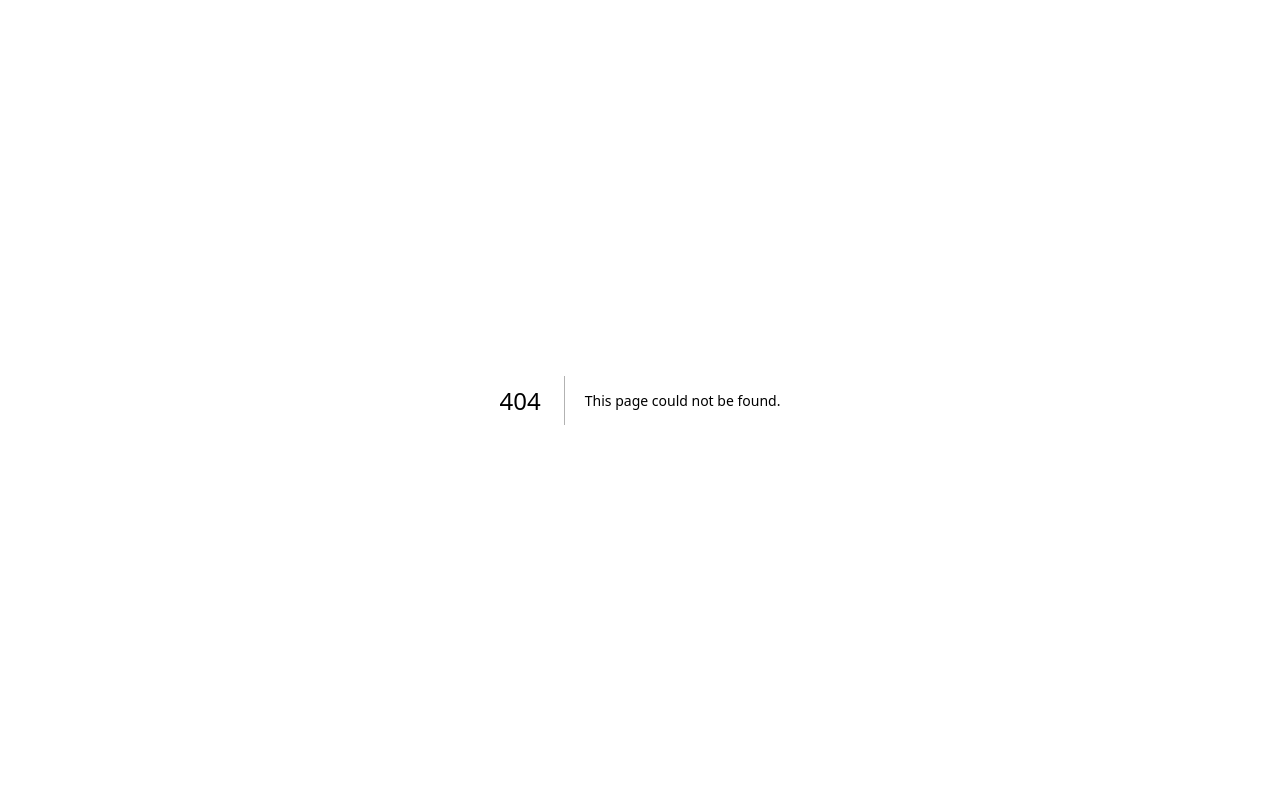
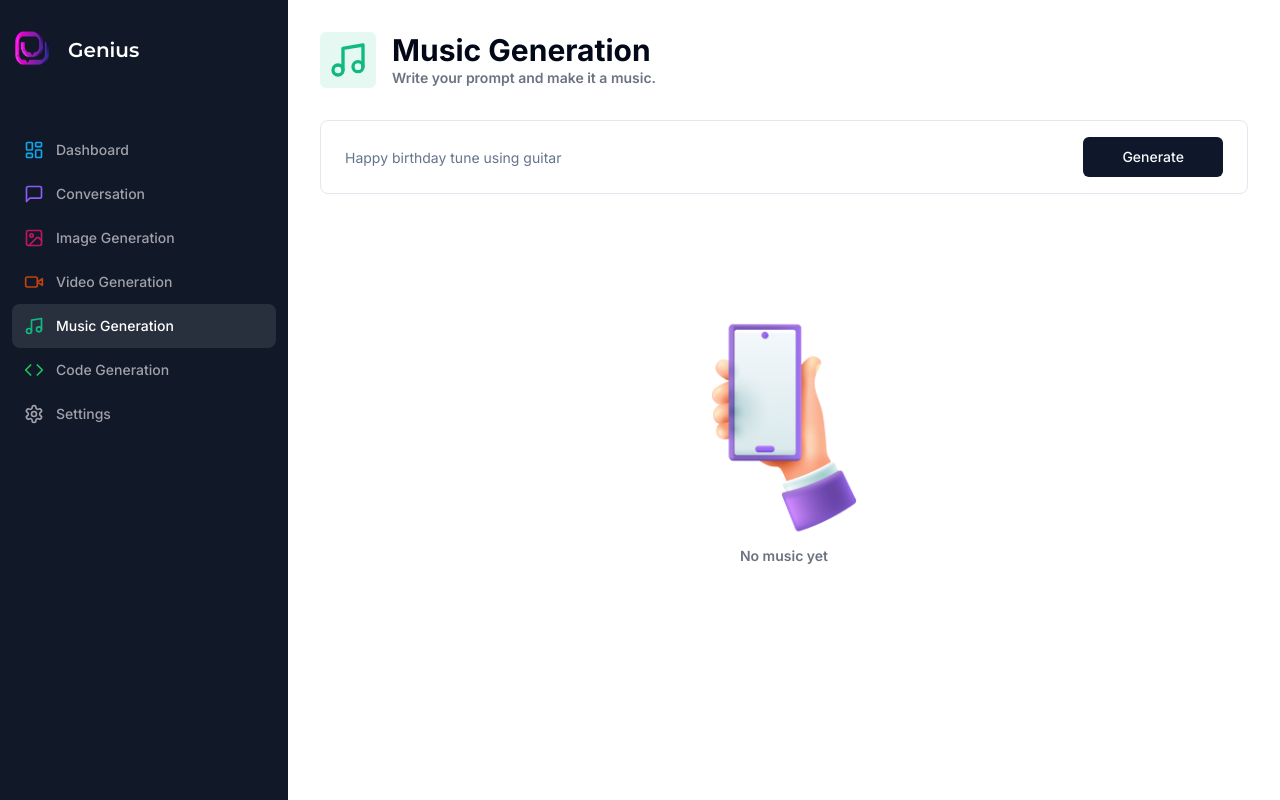
Before and after one commit to Amit-Shaw7/saas-ai, a Next.js app: page /music in a window 1280 px wide. Before the commit this address had no page. Built offline with nearby package versions, Linux system fonts and the light colour scheme.

Commit message:
music generation completed testing leftbecause it is taking time

```diff
--- a/app/(dashboard)/(routes)/image/page.tsx
+++ b/app/(dashboard)/(routes)/image/page.tsx
@@ -45,8 +45,7 @@
             const response = await axios.post("/api/image", values);
             const urls = response.data.map((image: { url: string }) => image.url);
             setImages(urls);
-            console.log(values);
-
+            form.reset();
         } catch (error) {
             console.log(error);
             // Todo - Open Upgrade modal
@@ -201,7 +200,7 @@
                                             className="w-full"
                                             onClick={() => window.open(image)}
                                         >
-                                            <Download className="h-4 w-4 mr-2"/>
+                                            <Download className="h-4 w-4 mr-2" />
                                             Downlaod
                                         </Button>
                                     </CardFooter>
--- /dev/null
+++ b/app/(dashboard)/(routes)/music/constants.ts
@@ -0,0 +1,7 @@
+import * as z from "zod";
+
+export const formSchema = z.object({
+    prompt: z.string().min(1 , {
+        message : "Prompt required to generate image"
+    })
+});
--- /dev/null
+++ b/app/(dashboard)/(routes)/music/page.tsx
@@ -0,0 +1,119 @@
+"use client";
+import axios from "axios";
+import { Music } from "lucide-react";
+import { useForm } from "react-hook-form";
+import * as z from "zod";
+import { zodResolver } from "@hookform/resolvers/zod";
+import { useRouter } from "next/navigation";
+
+import Heading from "@/components/heading";
+
+import { formSchema } from "./constants";
+import { Form, FormControl, FormField, FormItem } from "@/components/ui/form";
+import { Input } from "@/components/ui/input";
+import { Button } from "@/components/ui/button";
+import { Empty } from "@/components/empty";
+import Loader from "@/components/loader";
+import { useState } from "react";
+
+const MusicPage = () => {
+    const router = useRouter();
+    const form = useForm<z.infer<typeof formSchema>>({
+        resolver: zodResolver(formSchema),
+        defaultValues: {
+            prompt: "",
+        }
+    });
+
+    const isLoading = form.formState.isSubmitting;
+
+    const [music, setMusic] = useState<string>();
+
+    const onSubmit = async (values: z.infer<typeof formSchema>) => {
+        console.log(values);
+        try {
+            setMusic(undefined);
+            const response = await axios.post("/api/music", values);
+            setMusic(response.data);
+            form.reset();
+        } catch (error) {
+            console.log(error);
+            // Todo - Open Upgrade modal
+        } finally {
+            router.refresh();
+        }
+    }
+
+    return (
+        <div>
+            <Heading
+                title="Music Generation"
+                description="Write your prompt and make it a music."
+                icon={Music}
+                bgColor="bg-emerald-500/10"
+                iconColor="text-emerald-500"
+            />
+
+            <div className="px-4 lg:px-8">
+                <div>
+                    <Form {...form}>
+                        <form
+                            onSubmit={form.handleSubmit(onSubmit)}
+                            className="rounded-lg border w-full p-4 px-3 md:px-6 focus-within:shadow-sm grid grid-cols-12 gap-2"
+                        >
+                            <FormField
+                                name="prompt"
+                                render={({ field }) => (
+                                    <FormItem className="col-span-12 lg:col-span-10 w-full">
+                                        <FormControl className="m-0 p-0">
+                                            <Input
+                                                className="border-0 outline-none focus-visible:ring-0 focus-visible:ring-transparent"
+                                                disabled={isLoading}
+                                                placeholder="Happy birthday tune using guitar"
+                                                {...field}
+                                            />
+                                        </FormControl>
+                                    </FormItem>
+                                )}
+                            />
+
+                            <Button
+                                disabled={isLoading}
+                                className="col-span-12 lg:col-span-2 w-full"
+                                type="submit"
+                            >
+                                Generate
+                            </Button>
+                        </form>
+                    </Form>
+                </div>
+
+                <div className="space-y-4 mt-8">
+
+                    {
+                        isLoading && (
+                            <Loader />
+                        )
+                    }
+
+                    {
+                        !music && !isLoading && (
+                            <Empty label="No music yet" />
+                        )
+                    }
+
+                    {music && (
+                        <audio
+                            controls
+                            className="w-full mt-8"
+                        >
+                            <source src={music} />
+                        </audio>
+                    )}
+                </div>
+            </div>
+        </div>
+    )
+}
+
+export default MusicPage;
--- /dev/null
+++ b/app/api/music/route.ts
@@ -0,0 +1,38 @@
+import { auth } from "@clerk/nextjs";
+import { NextResponse } from "next/server";
+
+import Replicate from "replicate";
+
+const replicate = new Replicate({
+    auth: process.env.REPLICATE_API_KEY!,
+});
+
+export async function POST(req: Request) {
+    try {
+        const { userId } = auth();
+        const body = await req.json();
+        const { prompt } = body;
+
+        if (!userId) {
+            return new NextResponse("UNAUTHORIZED", { status: 401 });
+        }
+
+        if (!prompt) {
+            return new NextResponse("PROMPT_IS_REQUIRED", { status: 400 });
+        }
+
+        const response = await replicate.run(
+            "riffusion/riffusion:8cf61ea6c56afd61d8f5b9ffd14d7c216c0a93844ce2d82ac1c9ecc9c7f24e05",
+            {
+                input: {
+                    prompt_a: prompt
+                }
+            }
+        );
+
+        return NextResponse.json(response);
+    } catch (error) {
+        console.log("MUSIC_ERROR" + error);
+        return new NextResponse("Internal server error", { status: 500 })
+    }
+}
--- a/package.json
+++ b/package.json
@@ -33,6 +33,7 @@
     "react-dom": "18.2.0",
     "react-hook-form": "^7.46.2",
     "react-markdown": "^8.0.7",
+    "replicate": "^0.18.0",
     "tailwind-merge": "^1.14.0",
     "tailwindcss": "3.3.3",
     "tailwindcss-animate": "^1.0.7",
```
Also changed, not shown: 1 other file (tests, documents, lock files or other folders).
